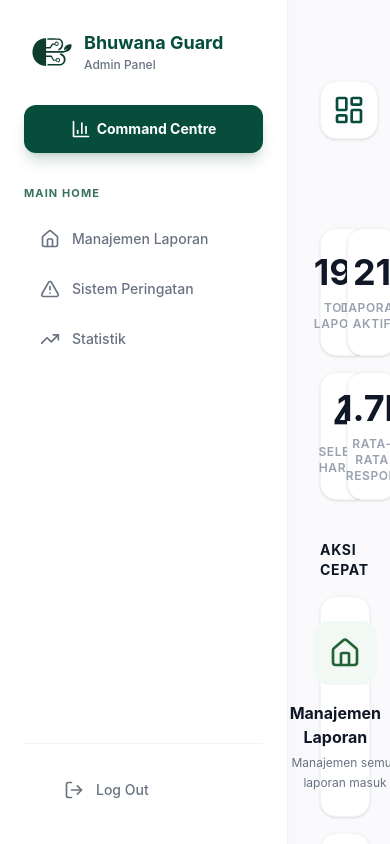
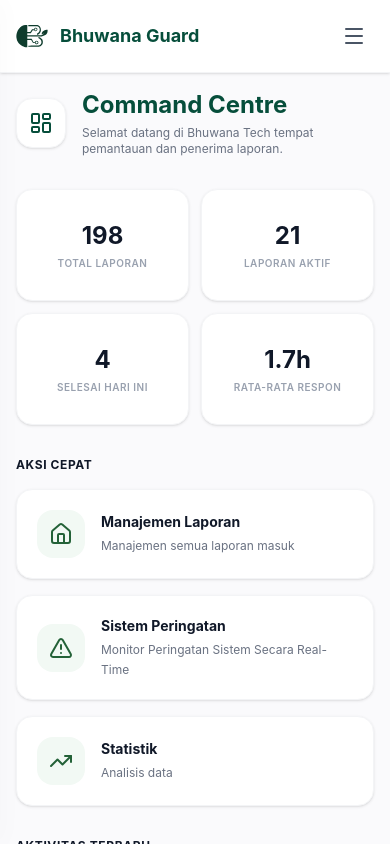
Before and after one commit to Viktorianpratama/BhuwanaGuard, a React (Vite) app in the folder client/: page /admin in a window 390 px wide. Built offline with nearby package versions, Linux system fonts and the light colour scheme.

Commit message:
UPDATE: REsponsif Desain

```diff
--- a/client/src/components/Sidebar.jsx
+++ b/client/src/components/Sidebar.jsx
@@ -1,7 +1,7 @@
 import { NavLink, useLocation } from 'react-router-dom';
-import { Home, AlertTriangle, TrendingUp, LogOut } from 'lucide-react';
+import { Home, AlertTriangle, TrendingUp, LogOut, X } from 'lucide-react';
 
-const Sidebar = () => {
+const Sidebar = ({ isOpen, setIsOpen }) => {
   const location = useLocation();
   const isCommandCentre = location.pathname === '/admin';
 
@@ -11,15 +11,39 @@
     { name: 'Statistik', icon: TrendingUp, path: '/admin/statistik' },
   ];
 
+  const handleLinkClick = () => {
+    if (setIsOpen) setIsOpen(false);
+  };
+
   return (
-    <div className="w-72 bg-white h-full border-r border-gray-100 flex flex-col shadow-[4px_0_24px_rgba(0,0,0,0.02)] z-10">
-      {/* Logo */}
-      <div className="p-8 pb-6 flex items-center space-x-3">
+    <>
+      {/* Mobile Overlay */}
+      {isOpen && (
+        <div
+          className="fixed inset-0 bg-gray-900/50 backdrop-blur-sm z-40 lg:hidden transition-opacity"
+          onClick={() => setIsOpen(false)}
+        ></div>
+      )}
+
+      {/* Sidebar Container */}
+      <div className={`fixed lg:relative top-0 left-0 w-72 bg-white h-full border-r border-gray-100 flex flex-col shadow-[4px_0_24px_rgba(0,0,0,0.02)] z-50 transform transition-transform duration-300 ease-in-out lg:translate-x-0 ${isOpen ? 'translate-x-0' : '-translate-x-full'}`}>
+
+        {/* Logo & Close Button */}
+        <div className="p-8 pb-6 flex items-center justify-between">
+          <div className="flex items-center space-x-3">
             <img src="/icons-bhuwana.svg" alt="Logo" className="h-10 w-10 object-contain" />
             <div className="flex flex-col">
               <span className="font-bold text-forest-900 text-lg leading-tight">Bhuwana Guard</span>
               <span className="text-gray-500 text-xs font-medium mt-0.5">Admin Panel</span>
             </div>
+          </div>
+          {/* Close button for mobile */}
+          <button
+            className="lg:hidden p-2 text-gray-500 hover:bg-gray-100 rounded-lg transition-colors"
+            onClick={() => setIsOpen(false)}
+          >
+            <X className="w-5 h-5" />
+          </button>
         </div>
 
         {/* Main Action */}
@@ -27,6 +51,7 @@
           <NavLink
             to="/admin"
             end
+            onClick={handleLinkClick}
             className={`flex items-center justify-center space-x-2 w-full py-3.5 px-4 rounded-xl font-bold text-sm transition-all duration-300 ${
               isCommandCentre
                 ? 'bg-forest-900 text-white shadow-lg shadow-forest-900/20'
@@ -51,6 +76,7 @@
                 <NavLink
                   key={item.name}
                   to={item.path}
+                  onClick={handleLinkClick}
                   className={`flex items-center space-x-3 px-4 py-3 rounded-xl transition-all duration-300 ${
                     isActive
                       ? 'bg-forest-50/80 text-forest-900 font-bold'
@@ -73,6 +99,7 @@
           </NavLink>
         </div>
       </div>
+    </>
   );
 };
 
--- a/client/src/layouts/AdminLayout.jsx
+++ b/client/src/layouts/AdminLayout.jsx
@@ -1,12 +1,36 @@
+import { useState } from 'react';
 import { Outlet } from 'react-router-dom';
+import { Menu } from 'lucide-react';
 import Sidebar from '../components/Sidebar';
 
 const AdminLayout = () => {
+  const [isMobileSidebarOpen, setIsMobileSidebarOpen] = useState(false);
+
   return (
-    <div className="flex h-screen bg-[#fafafc] overflow-hidden font-sans">
-      <Sidebar />
-      <div className="flex-1 overflow-y-auto">
-        <main className="p-8 lg:p-10">
+    <div className="flex h-screen bg-[#fafafc] overflow-hidden font-sans relative">
+      {/* Sidebar with mobile toggle state */}
+      <Sidebar
+        isOpen={isMobileSidebarOpen}
+        setIsOpen={setIsMobileSidebarOpen}
+      />
+
+      <div className="flex-1 flex flex-col h-screen overflow-hidden w-full relative">
+        {/* Mobile Header */}
+        <header className="lg:hidden flex items-center justify-between p-4 bg-white border-b border-gray-100 shadow-sm shrink-0">
+          <div className="flex items-center space-x-3">
+            <img src="/icons-bhuwana.svg" alt="Logo" className="h-8 w-8 object-contain" />
+            <span className="font-bold text-forest-900 text-lg">Bhuwana Guard</span>
+          </div>
+          <button
+            onClick={() => setIsMobileSidebarOpen(true)}
+            className="p-2 text-gray-600 hover:bg-gray-100 rounded-lg transition-colors"
+          >
+            <Menu className="h-6 w-6" />
+          </button>
+        </header>
+
+        {/* Main Content */}
+        <main className="flex-1 overflow-y-auto overflow-x-hidden p-4 sm:p-6 md:p-8 lg:p-10 w-full relative">
           <Outlet />
         </main>
       </div>
--- a/client/src/pages/AdminDashboard.jsx
+++ b/client/src/pages/AdminDashboard.jsx
@@ -29,41 +29,41 @@
 
 const AdminDashboard = () => {
   return (
-    <div className="max-w-6xl mx-auto space-y-10">
+    <div className="max-w-6xl mx-auto space-y-8 lg:space-y-10">
 
       {/* Header Section */}
       <div className="flex items-center space-x-4">
-        <div className="p-3 bg-white rounded-2xl shadow-sm border border-gray-100 text-forest-900">
-          <LayoutDashboard className="h-8 w-8" />
+        <div className="p-3 bg-white rounded-2xl shadow-sm border border-gray-100 text-forest-900 shrink-0">
+          <LayoutDashboard className="h-6 w-6 md:h-8 md:w-8" />
         </div>
         <div>
-          <h1 className="text-3xl font-bold text-forest-900 mb-1">Command Centre</h1>
-          <p className="text-sm text-gray-500">Selamat datang di Bhuwana Tech tempat pemantauan dan penerima laporan.</p>
+          <h1 className="text-2xl md:text-3xl font-bold text-forest-900 mb-1">Command Centre</h1>
+          <p className="text-xs md:text-sm text-gray-500">Selamat datang di Bhuwana Tech tempat pemantauan dan penerima laporan.</p>
         </div>
       </div>
 
       {/* Stat Cards */}
-      <div className="grid grid-cols-2 md:grid-cols-4 gap-4">
+      <div className="grid grid-cols-2 lg:grid-cols-4 gap-3 md:gap-4">
         {statCards.map((stat, idx) => (
-          <div key={idx} className="bg-white rounded-2xl p-6 text-center shadow-sm border border-gray-100 flex flex-col justify-center items-center h-32">
-            <h3 className="text-4xl font-bold text-gray-900 mb-2">{stat.value}</h3>
-            <p className="text-xs font-semibold text-gray-400 uppercase tracking-wider">{stat.label}</p>
+          <div key={idx} className="bg-white rounded-2xl p-4 md:p-6 text-center shadow-sm border border-gray-100 flex flex-col justify-center items-center h-28 md:h-32">
+            <h3 className="text-2xl md:text-3xl lg:text-4xl font-bold text-gray-900 mb-1 md:mb-2">{stat.value}</h3>
+            <p className="text-[10px] md:text-xs font-semibold text-gray-400 uppercase tracking-wider">{stat.label}</p>
           </div>
         ))}
       </div>
 
       {/* AKSI CEPAT */}
       <div>
-        <h2 className="text-sm font-bold text-gray-900 mb-4 uppercase tracking-wider">AKSI CEPAT</h2>
-        <div className="grid grid-cols-1 md:grid-cols-3 gap-4">
+        <h2 className="text-xs md:text-sm font-bold text-gray-900 mb-4 uppercase tracking-wider">AKSI CEPAT</h2>
+        <div className="grid grid-cols-1 sm:grid-cols-3 gap-4">
           {quickActions.map((action, idx) => (
-            <Link key={idx} to={action.path} className="bg-white p-6 rounded-2xl shadow-sm border border-gray-100 hover:border-forest-200 hover:shadow-md transition-all group">
-              <div className="flex flex-col items-center text-center space-y-4">
-                <div className="p-4 bg-forest-50 text-forest-700 rounded-2xl group-hover:bg-forest-900 group-hover:text-white transition-colors">
-                  <action.icon className="h-8 w-8" />
+            <Link key={idx} to={action.path} className="bg-white p-5 md:p-6 rounded-2xl shadow-sm border border-gray-100 hover:border-forest-200 hover:shadow-md transition-all group">
+              <div className="flex sm:flex-col items-center text-left sm:text-center space-x-4 sm:space-x-0 sm:space-y-4">
+                <div className="p-3 md:p-4 bg-forest-50 text-forest-700 rounded-2xl group-hover:bg-forest-900 group-hover:text-white transition-colors shrink-0">
+                  <action.icon className="h-6 w-6 md:h-8 md:w-8" />
                 </div>
                 <div>
-                  <h3 className="font-bold text-gray-900 mb-1 flex items-center justify-center">
+                  <h3 className="font-bold text-sm md:text-base text-gray-900 mb-1 flex items-center justify-start sm:justify-center">
                     {action.title} <span className="ml-1 opacity-0 group-hover:opacity-100 transition-opacity">→</span>
                   </h3>
                   <p className="text-xs text-gray-500 leading-relaxed">{action.desc}</p>
@@ -79,24 +79,24 @@
 
         {/* AKTIVITAS TERBARU */}
         <div>
-          <h2 className="text-sm font-bold text-gray-900 mb-4 uppercase tracking-wider">AKTIVITAS TERBARU</h2>
+          <h2 className="text-xs md:text-sm font-bold text-gray-900 mb-4 uppercase tracking-wider">AKTIVITAS TERBARU</h2>
           <div className="bg-white rounded-2xl shadow-sm border border-gray-100 overflow-hidden flex flex-col h-full">
             <div className="divide-y divide-gray-100 flex-1">
               {recentActivities.map((activity, idx) => (
-                <div key={idx} className="p-5 flex justify-between items-start hover:bg-gray-50 transition-colors cursor-default">
+                <div key={idx} className="p-4 md:p-5 flex justify-between items-start hover:bg-gray-50 transition-colors cursor-default">
                   <div>
-                    <h4 className="font-bold text-gray-900 mb-1">{activity.type}</h4>
+                    <h4 className="font-bold text-sm text-gray-900 mb-1">{activity.type}</h4>
                     <p className="text-xs text-gray-500 mb-1">{activity.location}</p>
                     <p className="text-[10px] text-gray-400">{activity.time}</p>
                   </div>
-                  <span className={`px-3 py-1 rounded-full text-[10px] font-bold tracking-wide uppercase shadow-sm ${activity.statusColor}`}>
+                  <span className={`px-2 py-1 md:px-3 md:py-1.5 rounded-full text-[9px] md:text-[10px] font-bold tracking-wide uppercase shadow-sm ${activity.statusColor}`}>
                     {activity.status}
                   </span>
                 </div>
               ))}
             </div>
-            <div className="p-5 border-t border-gray-100 flex justify-center">
-              <Link to="/admin/laporan" className="px-6 py-2 bg-white border border-gray-200 rounded-full text-sm font-bold text-gray-700 hover:bg-gray-50 transition-colors shadow-sm">
+            <div className="p-4 md:p-5 border-t border-gray-100 flex justify-center">
+              <Link to="/admin/laporan" className="px-5 py-2 md:px-6 bg-white border border-gray-200 rounded-full text-xs md:text-sm font-bold text-gray-700 hover:bg-gray-50 transition-colors shadow-sm">
                 Lihat Semua Laporan
               </Link>
             </div>
@@ -105,15 +105,15 @@
 
         {/* LAPORAN HARIAN */}
         <div>
-          <h2 className="text-sm font-bold text-gray-900 mb-4 uppercase tracking-wider">LAPORAN HARIAN</h2>
-          <div className="bg-white rounded-2xl shadow-sm border border-gray-100 p-6 flex flex-col h-full justify-center">
-            <div className="space-y-6">
+          <h2 className="text-xs md:text-sm font-bold text-gray-900 mb-4 uppercase tracking-wider">LAPORAN HARIAN</h2>
+          <div className="bg-white rounded-2xl shadow-sm border border-gray-100 p-5 md:p-6 flex flex-col h-full justify-center">
+            <div className="space-y-4 md:space-y-6">
               {dailyReports.map((report, idx) => (
-                <div key={idx} className={`flex justify-between items-end ${report.isTotal ? 'pt-6 mt-2 border-t border-gray-100' : ''}`}>
-                  <span className={`text-sm ${report.isTotal ? 'font-bold text-gray-900 text-base' : 'font-medium text-gray-500'}`}>
+                <div key={idx} className={`flex justify-between items-end ${report.isTotal ? 'pt-4 md:pt-6 mt-2 border-t border-gray-100' : ''}`}>
+                  <span className={`text-xs md:text-sm ${report.isTotal ? 'font-bold text-gray-900 text-sm md:text-base' : 'font-medium text-gray-500'}`}>
                     {report.label}
                   </span>
-                  <span className={`font-bold ${report.isTotal ? 'text-2xl text-gray-900' : 'text-xl text-gray-700'}`}>
+                  <span className={`font-bold ${report.isTotal ? 'text-xl md:text-2xl text-gray-900' : 'text-lg md:text-xl text-gray-700'}`}>
                     {report.value}
                   </span>
                 </div>
```
Also changed, not shown: client/src/components/Navbar.jsx (+91 -12 lines). Lines whose indentation alone changed are shown as unchanged.
